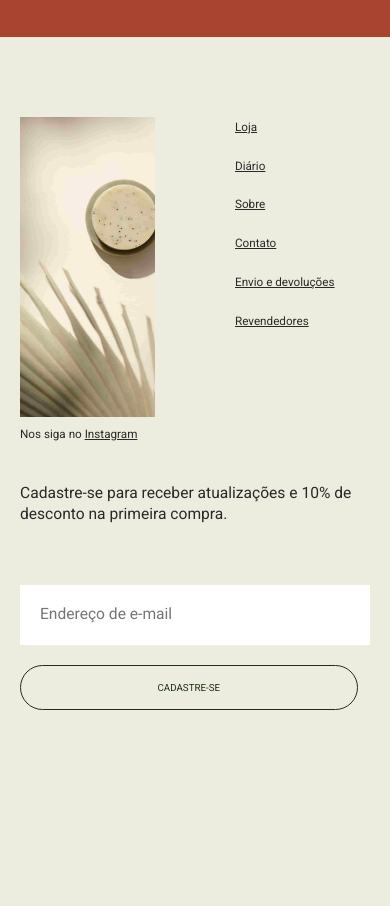
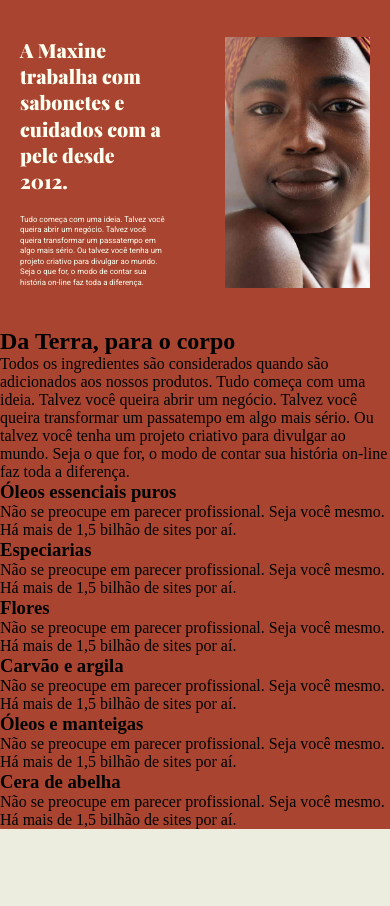
Before and after one commit to gabrieldegodoy/altaloma, a plain HTML site: page sobre.html in a window 390 px wide. Shown: the part 99-1005 px from the top of the page. Before the commit the page ends 907 px from the top, so only its background shows below. Drawn offline with nearby package versions, Linux system fonts and the light colour scheme; a web font is replaced by a local one.

Commit message:
Completa a seção de introdução da página Sobre sem responsividade

```diff
--- a/css/sobre/sobre.css
+++ b/css/sobre/sobre.css
@@ -1,3 +1,25 @@
 .section-sobre {
   background-color: var(--cor-7);
 }
+
+.sobre-intro {
+  display: grid;
+  grid-template-columns: 1fr 1fr;
+  margin: 0 20px;
+  padding: 0;
+  padding-bottom: 40px;
+  gap: 60px;
+}
+
+.sobre-intro-conteudo {
+  display: flex;
+  flex-direction: column;
+  justify-content: end;
+  gap: 20px;
+}
+
+.sobre-intro-imagem img {
+  width: 100%;
+  height: 100%;
+  object-fit: cover;
+}
--- a/sobre.html
+++ b/sobre.html
@@ -37,7 +37,64 @@
 
   <main>
     <section class="section-sobre">
+      <div class="sobre-intro">
+        <div class="sobre-intro-conteudo">
+          <h2 class="font-1-m-b cor-6">A Maxine trabalha com sabonetes e cuidados com a pele desde 2012.</h2>
+          <p class="font-2-s cor-6">Tudo começa com uma ideia. Talvez você queira abrir um negócio. Talvez você queira transformar um passatempo em algo mais sério. Ou talvez você tenha um projeto criativo para divulgar ao mundo. Seja o que for, o modo de contar sua história on-line faz toda a diferença.</p>
+        </div>
 
+        <div class="sobre-intro-imagem">
+          <img src="./img/fotos/mulher-sorrindo-op.jpg" alt="">
+        </div>
+      </div>
+
+      <div class="sobre-inform">
+        <div class="sobre-inform-imagem">
+          <h2>Da Terra, para o corpo</h2>
+        </div>
+
+        <div class="sobre-inform-conteudo">
+          <p>Todos os ingredientes são considerados quando são adicionados aos nossos produtos. Tudo começa com uma ideia. Talvez você queira abrir um negócio. Talvez você queira transformar um passatempo em algo mais sério. Ou talvez você tenha um projeto criativo para divulgar ao mundo. Seja o que for, o modo de contar sua história on-line faz toda a diferença.</p>
+          <ul>
+            <li>
+              <article>
+                <h3>Óleos essenciais puros</h3>
+                <p>Não se preocupe em parecer profissional. Seja você mesmo. Há mais de 1,5 bilhão de sites por aí.</p>
+              </article>
+            </li>
+            <li>
+              <article>
+                <h3>Especiarias</h3>
+                <p>Não se preocupe em parecer profissional. Seja você mesmo. Há mais de 1,5 bilhão de sites por aí.</p>
+              </article>
+            </li>
+            <li>
+              <article>
+                <h3>Flores</h3>
+                <p>Não se preocupe em parecer profissional. Seja você mesmo. Há mais de 1,5 bilhão de sites por aí.</p>
+              </article>
+            </li>
+            <li>
+              <article>
+                <h3>Carvão e argila</h3>
+                <p>Não se preocupe em parecer profissional. Seja você mesmo. Há mais de 1,5 bilhão de sites por aí.</p>
+              </article>
+            </li>
+            <li>
+              <article>
+                <h3>Óleos e manteigas</h3>
+                <p>Não se preocupe em parecer profissional. Seja você mesmo. Há mais de 1,5 bilhão de sites por aí.</p>
+              </article>
+            </li>
+            <li>
+              <article>
+                <h3>Cera de abelha</h3>
+                <p>Não se preocupe em parecer profissional. Seja você mesmo. Há mais de 1,5 bilhão de sites por aí.</p>
+              </article>
+            </li>
+          </ul>
+        </div>
+      </div>
     </section>
   </main>
 
```
Also changed, not shown: img/fotos/mulher-sorrindo-op.jpg (added), img/fotos/terra-background-op.jpg (added).
